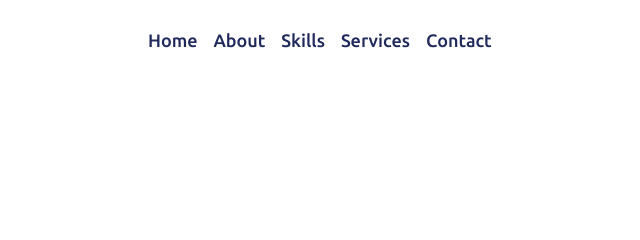
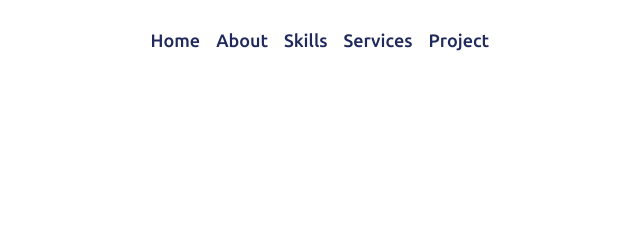
Before and after one commit to AnggunSubekti/bdt, a plain HTML site: page index.html in a window 1280 px wide. Shown: the top 240 px of the page, 335-975 px from the left. Drawn offline with Linux system fonts and the light colour scheme; a script that the page names is missing.

Commit message:
Update index.html

```diff
--- a/index.html
+++ b/index.html
@@ -23,7 +23,7 @@
           <li><a href="#about">About</a></li>
           <li><a href="#skills">Skills</a></li>
           <li><a href="#services">Services</a></li>
-          <li><a href="#contact">Contact</a></li>
+          <li><a href="#Project">Project</a></li>
           <div class="cancel-btn">
             <i class="fas fa-times"></i>
           </div>
@@ -181,7 +181,7 @@
     </section>
 
     <!-- Contact Me section Start -->
-    <section class="contact" id="contact">
+    <section class="Project" id="Project">
       <div class="content">
         <div class="text">
           <div class="button">
```
